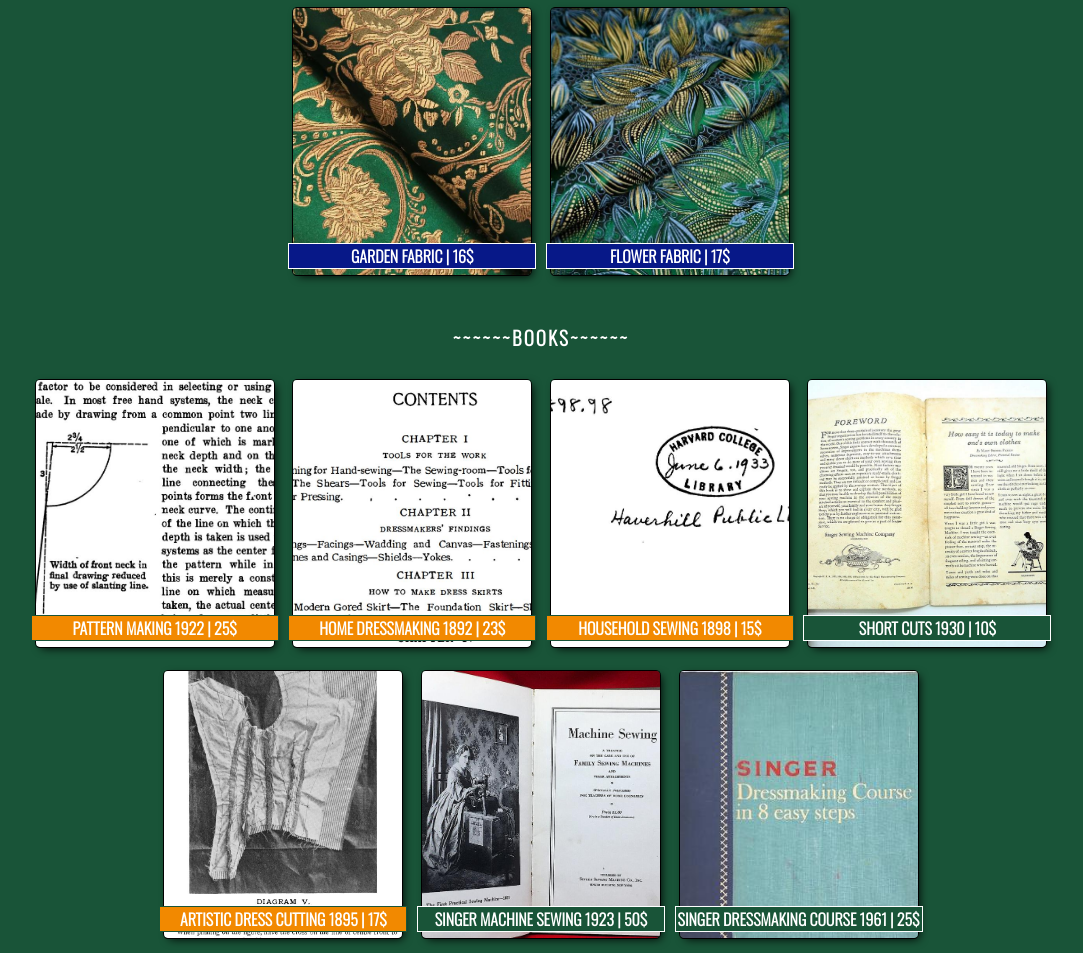
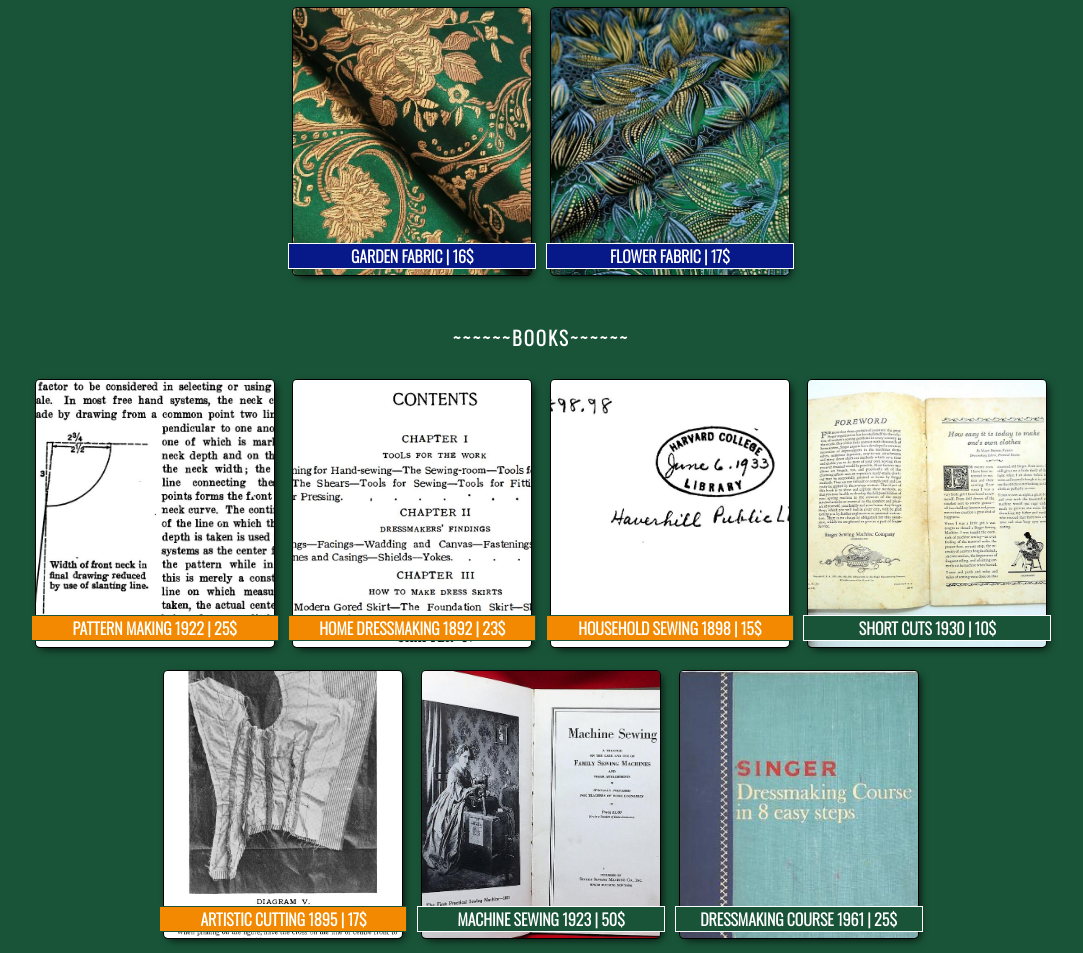
Before and after one commit to mads-arna/mads-arna.github.io, a plain HTML site: page index.html in a window 1280 px wide. Shown: the part 2323-3276 px from the top of the page, without its empty margins (99-1182 px from the left). Drawn offline with nearby package versions, Linux system fonts and the light colour scheme.

Commit message:
Add files via upload
fixed overflow

```diff
--- a/index.html
+++ b/index.html
@@ -17,7 +17,6 @@
       </div>
       <div class="nav-line">|</div>
       <div class="nav-link"><a href="price.html">sort by price</a></div>
-      <div class="nav-line">|</div>
     </nav>
     <div class="intro">
       <h1>buenos dias amigos</h1>
@@ -265,19 +264,19 @@
           target="_blank"
           ><img src="images/book4.jpg"
         /></a>
-        <div class="description amazon">artistic dress cutting 1895 | 17$</div>
+        <div class="description amazon">artistic cutting 1895 | 17$</div>
       </div>
       <div class="gift-stacked">
         <a href="https://www.ebay.com/itm/175852709378" target="_blank"
           ><img src="images/singer2.jpg"
         /></a>
-        <div class="description">singer machine sewing 1923 | 50$</div>
+        <div class="description">machine sewing 1923 | 50$</div>
       </div>
       <div class="gift-stacked">
         <a href="https://www.ebay.com/itm/275897134388" target="_blank"
           ><img src="images/singer3.jpg"
         /></a>
-        <div class="description">singer dressmaking course 1961 | 25$</div>
+        <div class="description">dressmaking course 1961 | 25$</div>
       </div>
     </div>
     <div class="footer"></div>
```
Also changed, not shown: price.html (+3 -4 lines).
